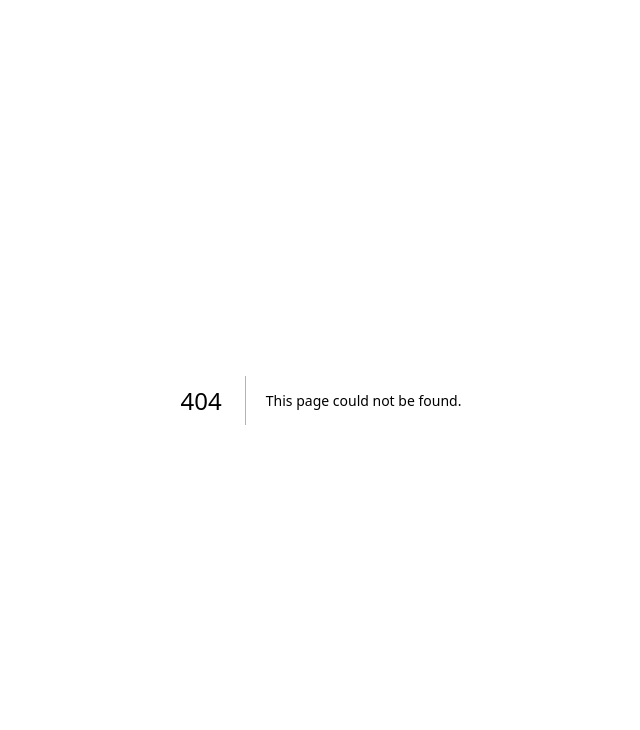
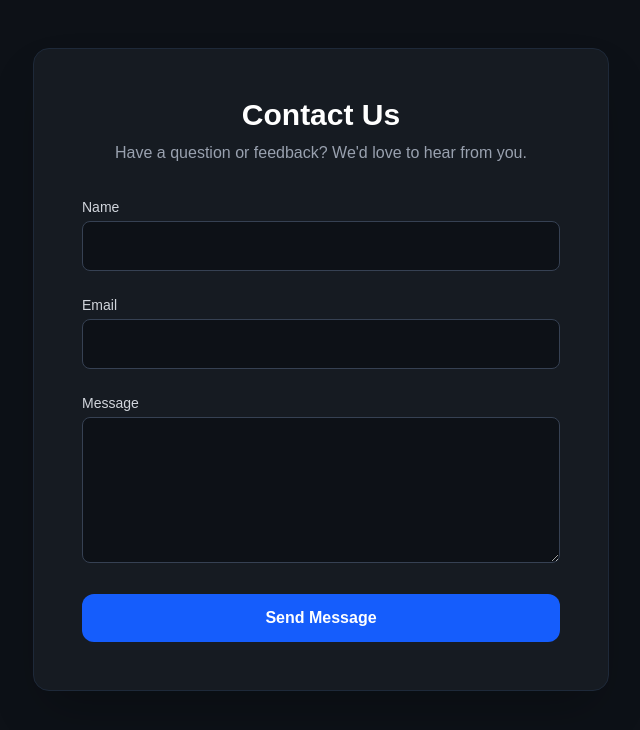
Before and after one commit to Jumperk12/xiaosave-web, a Next.js app: page /contact in a window 1280 px wide. Before the commit this address had no page. Shown: the top 730 px of the page, without its empty margins (319-959 px from the left). Built offline with nearby package versions, Linux system fonts and the light colour scheme.

Commit message:
Add Contact, Privacy, and Terms pages with email API

```diff
--- a/package.json
+++ b/package.json
@@ -14,6 +14,7 @@
     "fluent-ffmpeg": "^2.1.3",
     "lucide-react": "^1.23.0",
     "next": "16.2.10",
+    "nodemailer": "^9.0.3",
     "react": "19.2.4",
     "react-dom": "19.2.4"
   },
@@ -21,6 +22,7 @@
     "@tailwindcss/postcss": "^4",
     "@types/fluent-ffmpeg": "^2.1.28",
     "@types/node": "^20",
+    "@types/nodemailer": "^8.0.1",
     "@types/react": "^19",
     "@types/react-dom": "^19",
     "eslint": "^9",
--- /dev/null
+++ b/src/app/api/contact/route.ts
@@ -0,0 +1,35 @@
+import { NextResponse } from 'next/server';
+import nodemailer from 'nodemailer';
+
+export async function POST(req: Request) {
+  try {
+    const { name, email, message } = await req.json();
+
+    if (!name || !email || !message) {
+      return NextResponse.json({ error: 'Missing required fields' }, { status: 400 });
+    }
+
+    const transporter = nodemailer.createTransport({
+      service: 'gmail',
+      auth: {
+        user: 'shopifydotstore@gmail.com',
+        pass: process.env.GMAIL_APP_PASSWORD, // Must be set in Vercel Env Variables
+      },
+    });
+
+    const mailOptions = {
+      from: '"Xiaosave Support" <shopifydotstore@gmail.com>', // Hides your real email behind the name
+      to: 'shopifydotstore@gmail.com', // Sends the email to yourself
+      subject: `New Contact Form Submission from ${name}`,
+      text: `Name: ${name}\nEmail: ${email}\n\nMessage:\n${message}`,
+      replyTo: email, // If you hit 'Reply' in Gmail, it will reply to the user's email
+    };
+
+    await transporter.sendMail(mailOptions);
+
+    return NextResponse.json({ success: true });
+  } catch (error) {
+    console.error('Email error:', error);
+    return NextResponse.json({ error: 'Failed to send email' }, { status: 500 });
+  }
+}
--- /dev/null
+++ b/src/app/contact/page.tsx
@@ -0,0 +1,95 @@
+'use client';
+
+import React, { useState } from 'react';
+
+export default function ContactPage() {
+  const [formData, setFormData] = useState({ name: '', email: '', message: '' });
+  const [status, setStatus] = useState<'idle' | 'loading' | 'success' | 'error'>('idle');
+
+  const handleSubmit = async (e: React.FormEvent) => {
+    e.preventDefault();
+    setStatus('loading');
+    try {
+      const res = await fetch('/api/contact', {
+        method: 'POST',
+        headers: { 'Content-Type': 'application/json' },
+        body: JSON.stringify(formData)
+      });
+      if (res.ok) {
+        setStatus('success');
+        setFormData({ name: '', email: '', message: '' });
+      } else {
+        setStatus('error');
+      }
+    } catch {
+      setStatus('error');
+    }
+  };
+
+  return (
+    <main className="min-h-screen bg-[#0d1117] text-gray-200 py-12 px-4 sm:px-6 lg:px-8 flex flex-col items-center">
+      <div className="w-full max-w-xl bg-[#161b22] border border-gray-800 rounded-2xl p-8 md:p-12 shadow-2xl">
+        <h1 className="text-3xl font-bold text-white mb-2 text-center">Contact Us</h1>
+        <p className="text-gray-400 text-center mb-8">Have a question or feedback? We'd love to hear from you.</p>
+
+        {status === 'success' && (
+          <div className="bg-green-500/10 border border-green-500 text-green-500 p-4 rounded-lg mb-6 text-center">
+            Message sent successfully! We'll get back to you soon.
+          </div>
+        )}
+
+        {status === 'error' && (
+          <div className="bg-red-500/10 border border-red-500 text-red-500 p-4 rounded-lg mb-6 text-center">
+            Failed to send message. Please try again later.
+          </div>
+        )}
+
+        <form onSubmit={handleSubmit} className="space-y-6">
+          <div>
+            <label htmlFor="name" className="block text-sm font-medium text-gray-300 mb-1">Name</label>
+            <input
+              type="text"
+              id="name"
+              required
+              className="w-full bg-[#0d1117] border border-gray-700 rounded-lg px-4 py-3 text-white focus:outline-none focus:ring-2 focus:ring-blue-500"
+              value={formData.name}
+              onChange={(e) => setFormData({...formData, name: e.target.value})}
+            />
+          </div>
+
+          <div>
+            <label htmlFor="email" className="block text-sm font-medium text-gray-300 mb-1">Email</label>
+            <input
+              type="email"
+              id="email"
+              required
+              className="w-full bg-[#0d1117] border border-gray-700 rounded-lg px-4 py-3 text-white focus:outline-none focus:ring-2 focus:ring-blue-500"
+              value={formData.email}
+              onChange={(e) => setFormData({...formData, email: e.target.value})}
+            />
+          </div>
+
+          <div>
+            <label htmlFor="message" className="block text-sm font-medium text-gray-300 mb-1">Message</label>
+            <textarea
+              id="message"
+              required
+              rows={5}
+              className="w-full bg-[#0d1117] border border-gray-700 rounded-lg px-4 py-3 text-white focus:outline-none focus:ring-2 focus:ring-blue-500"
+              value={formData.message}
+              onChange={(e) => setFormData({...formData, message: e.target.value})}
+            />
+          </div>
+
+          <button
+            type="submit"
+            disabled={status === 'loading'}
+            className="w-full bg-blue-600 hover:bg-blue-700 text-white font-semibold py-3 px-4 rounded-xl transition duration-200 disabled:opacity-50"
+          >
+            {status === 'loading' ? 'Sending...' : 'Send Message'}
+          </button>
+        </form>
+      </div>
+    </main>
+  );
+}
--- a/src/app/page.tsx
+++ b/src/app/page.tsx
@@ -2,6 +2,7 @@
 
 import { useState } from "react";
 import { Clipboard, Loader2 } from "lucide-react";
+import Link from "next/link";
 
 export default function Home() {
   const [urlString, setUrlString] = useState("");
@@ -177,6 +178,13 @@ export default function Home() {
         )}
       </div>
 
+      {/* Footer Links */}
+      <footer className="mt-12 mb-6 w-full flex justify-center space-x-6 text-gray-500 text-sm">
+        <Link href="/privacy" className="hover:text-white transition-colors">Privacy Policy</Link>
+        <Link href="/terms" className="hover:text-white transition-colors">Terms of Use</Link>
+        <Link href="/contact" className="hover:text-white transition-colors">Contact Us</Link>
+      </footer>
+
       {/* Google AdSense Placeholder (Optional Bottom) */}
       <div className="w-full h-16 bg-[#2a2a2c] mt-auto flex items-center justify-center text-gray-500 text-xs shadow-inner">
         Google AdSense Banner Space
--- /dev/null
+++ b/src/app/privacy/page.tsx
@@ -0,0 +1,34 @@
+import React from 'react';
+
+export default function PrivacyPolicyPage() {
+  return (
+    <main className="min-h-screen bg-[#0d1117] text-gray-200 py-12 px-4 sm:px-6 lg:px-8 flex flex-col items-center">
+      <div className="w-full max-w-3xl bg-[#161b22] border border-gray-800 rounded-2xl p-8 md:p-12 shadow-2xl">
+        <h1 className="text-3xl font-bold text-white mb-6">Privacy Policy for Xiaosave</h1>
+        <p className="text-sm text-gray-400 mb-8">Effective Date: June 28, 2026</p>
+
+        <div className="space-y-6 text-gray-300">
+          <section>
+            <h2 className="text-xl font-semibold text-white mb-2">1. Data Collection</h2>
+            <p>We do not collect, store, or transmit any personally identifiable information (PII). Xiaosave functions entirely on your device and our secure edge servers.</p>
+          </section>
+
+          <section>
+            <h2 className="text-xl font-semibold text-white mb-2">2. Media Links and Downloads</h2>
+            <p>When you paste a link, the app processes it directly to fetch media files. We do not store a history of your links or downloads on any external servers. Your history is stored locally on your device.</p>
+          </section>
+
+          <section>
+            <h2 className="text-xl font-semibold text-white mb-2">3. Third-Party Services</h2>
+            <p>Xiaosave interacts with external services strictly to retrieve requested media. We use Google AdSense for display advertising. These third-party vendors, including Google, use cookies to serve ads based on your prior visits to our website or other websites. We are not responsible for their privacy practices.</p>
+          </section>
+
+          <section>
+            <h2 className="text-xl font-semibold text-white mb-2">4. Analytics and Tracking</h2>
+            <p>We use standard web analytics to understand website traffic, but we do not use invasive third-party tracking SDKs that link your downloads to your identity.</p>
+          </section>
+        </div>
+      </div>
+    </main>
+  );
+}
--- /dev/null
+++ b/src/app/terms/page.tsx
@@ -0,0 +1,33 @@
+import React from 'react';
+
+export default function TermsOfUsePage() {
+  return (
+    <main className="min-h-screen bg-[#0d1117] text-gray-200 py-12 px-4 sm:px-6 lg:px-8 flex flex-col items-center">
+      <div className="w-full max-w-3xl bg-[#161b22] border border-gray-800 rounded-2xl p-8 md:p-12 shadow-2xl">
+        <h1 className="text-3xl font-bold text-white mb-6">Terms of Use for Xiaosave</h1>
+
+        <div className="space-y-6 text-gray-300 mt-8">
+          <section>
+            <h2 className="text-xl font-semibold text-white mb-2">1. Usage Limits</h2>
+            <p>Xiaosave is provided as a utility tool for personal use only.</p>
+          </section>
+
+          <section>
+            <h2 className="text-xl font-semibold text-white mb-2">2. Intellectual Property</h2>
+            <p>You are responsible for ensuring you have the right or permission to download any media using this website. Please respect the copyright of content creators.</p>
+          </section>
+
+          <section>
+            <h2 className="text-xl font-semibold text-white mb-2">3. Affiliation</h2>
+            <p>Xiaosave is an independent tool and is not affiliated with, endorsed by, or sponsored by any social media platform.</p>
+          </section>
+
+          <section>
+            <h2 className="text-xl font-semibold text-white mb-2">4. Liability</h2>
+            <p>The service is provided "as is" without warranties of any kind. We are not liable for any misuse of downloaded content.</p>
+          </section>
+        </div>
+      </div>
+    </main>
+  );
+}
```
Also changed, not shown: 1 other file (tests, documents, lock files or other folders).
